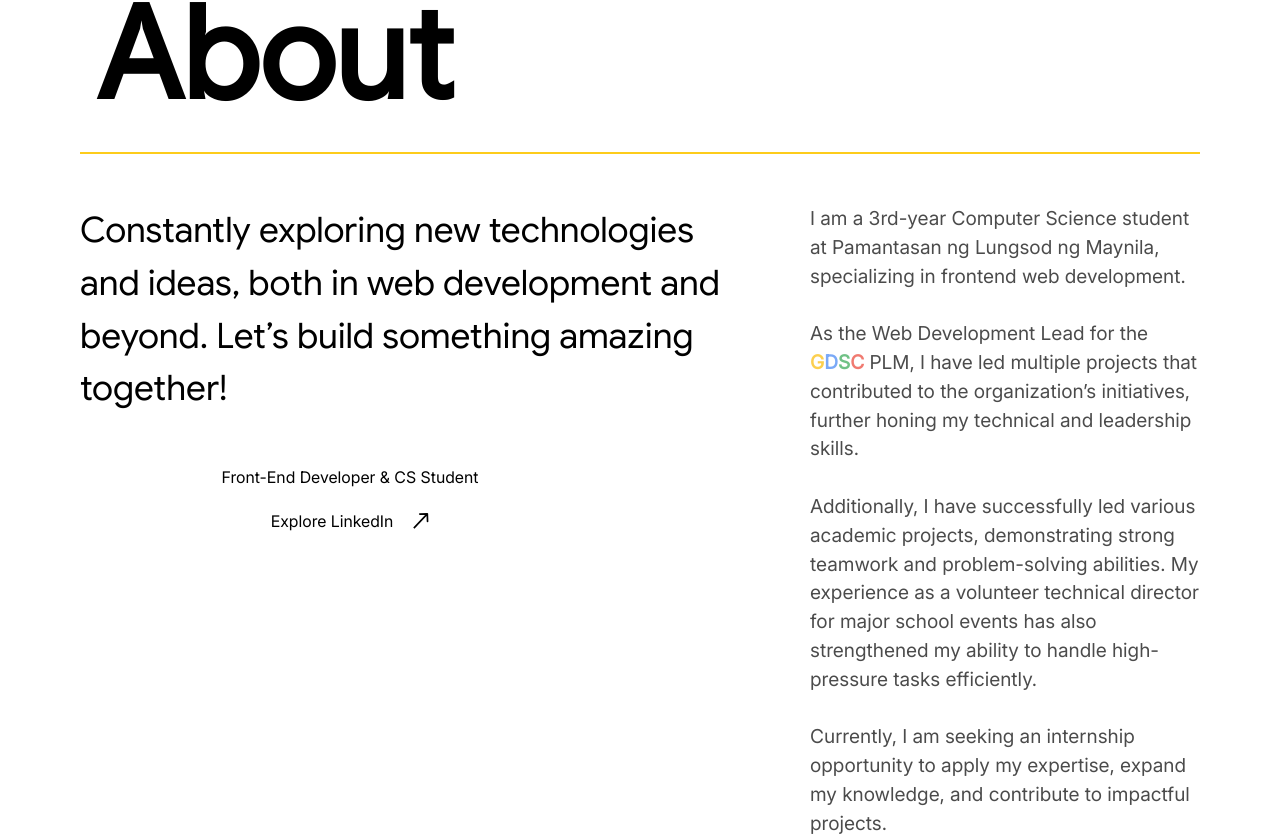
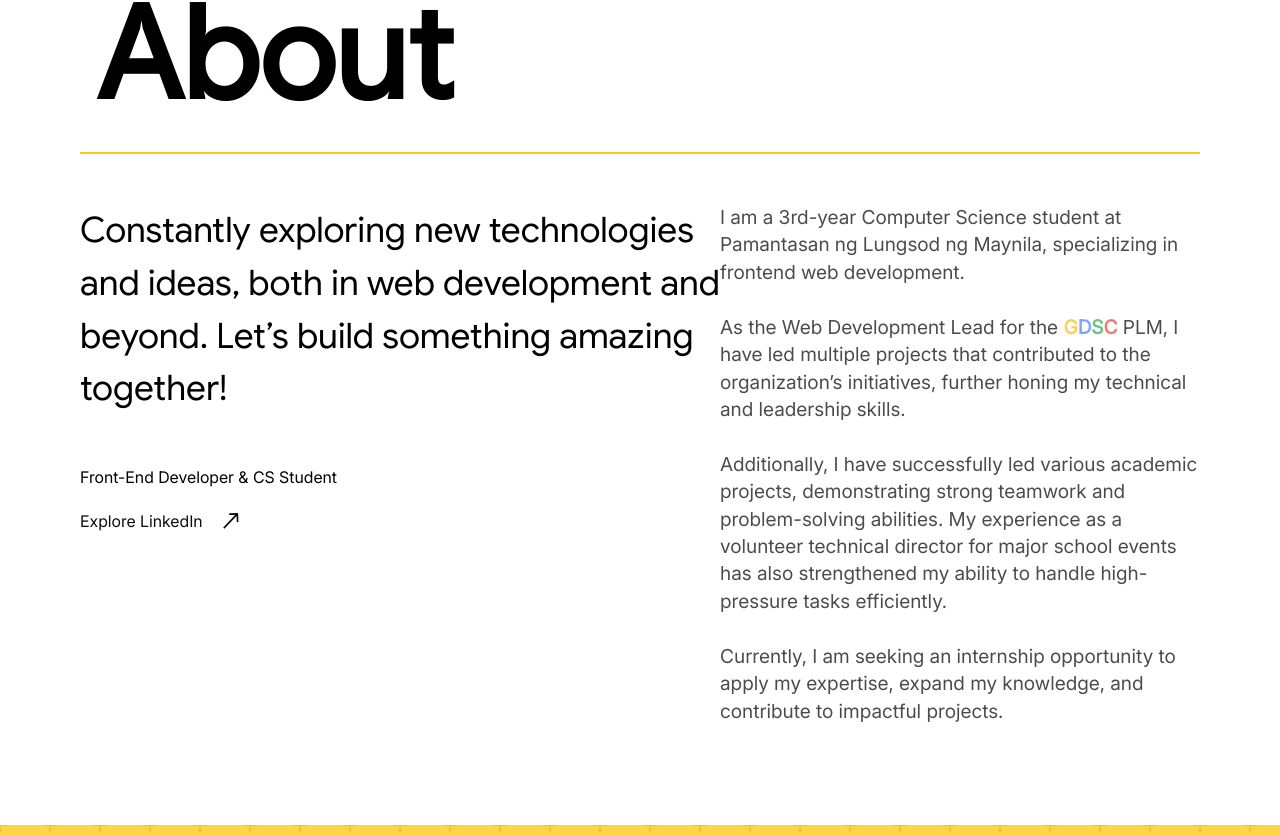
Before and after one commit to CoderTofu/2025-Portfolio-Updated, a Next.js app: page / in a window 1280 px wide. Shown: the part 890-1726 px from the top of the page. Built offline with nearby package versions, Linux system fonts and the light colour scheme.

Commit message:
git add .

```diff
--- a/src/app/components/navbar.tsx
+++ b/src/app/components/navbar.tsx
@@ -1,6 +1,15 @@
+"use client";
+
+import { motion } from "framer-motion";
+
 export default function Navbar() {
   return (
-    <nav className="absolute top-0 w-full flex justify-center z-50">
+    <motion.nav
+      className="absolute top-0 w-full flex justify-center z-50"
+      initial={{ opacity: 0 }}
+      whileInView={{ opacity: 1, transition: { delay: 0.2, duration: 1 } }}
+      viewport={{ once: false, amount: 0.2 }}
+    >
       <div className="w-full flex justify-between items-center py-4 px-4 sm:px-8 lg:px-12 max-w-[1500px]">
         <div className="flex items-center gap-4">
           <img
@@ -21,6 +30,6 @@ export default function Navbar() {
           </a>
         </div>
       </div>
-    </nav>
+    </motion.nav>
   );
 }
--- a/src/app/custom_css/about_section.css
+++ b/src/app/custom_css/about_section.css
@@ -49,7 +49,6 @@
 .titles {
   margin-top: 150px;
   display: flex;
-  align-items: center;
 }
 
 .titles p {
@@ -94,4 +93,9 @@
   .about-content {
     margin: 50px 0;
   }
+
+  .about-body {
+    gap: 0px;
+    margin-bottom: 50px;
+  }
 }
--- a/src/app/sections/about_section.tsx
+++ b/src/app/sections/about_section.tsx
@@ -20,9 +20,9 @@ export default function AboutSection() {
               </div>
               <a
                 href="https://www.linkedin.com/in/paolo-dionisio/"
-                className="animate-link-hk cursor-pointer"
+                className="cursor-pointer"
               >
-                <p className="flex items-center gap-1">
+                <p className="flex items-center gap-1 hover:pl-2 transition-all opacity-95 duration-300">
                   Explore LinkedIn
                   <span>
                     <img
@@ -37,7 +37,7 @@ export default function AboutSection() {
           </div>
           {/* Right Side */}
           <div className="right-side sides">
-            <p className="font-3">
+            <p className="font-3 text-base md:text-sm">
               I am a 3rd-year Computer Science student at Pamantasan ng Lungsod
               ng Maynila, specializing in frontend web development.
               <br /> <br />
--- a/src/app/sections/contact_section.tsx
+++ b/src/app/sections/contact_section.tsx
@@ -1,5 +1,4 @@
 import "../custom_css/contact_section.css";
-import Marquee from "react-fast-marquee";
 
 export default function ContactSection() {
   return (
--- a/src/app/sections/landing_section.tsx
+++ b/src/app/sections/landing_section.tsx
@@ -7,12 +7,21 @@ import Separator from "../components/separator";
 
 const fadeUpLoadVariants = {
   hidden: { opacity: 0, y: 50 },
-  visible: { opacity: 1, y: 0, transition: { duration: 1.2, ease: "easeOut" } },
+  visible: {
+    opacity: 1,
+    y: 0,
+    transition: { duration: 1.2, ease: "easeInOut" },
+  },
 };
 
 export default function LandingSection() {
   return (
-    <section className="w-full h-screen bg-radial-[at_50%_50%] from-gray-200 to-gray-500 relative overflow-hidden">
+    <motion.section
+      className="w-full h-screen bg-radial-[at_50%_50%] from-gray-200 to-gray-500 relative overflow-hidden"
+      initial={{ opacity: 0 }}
+      whileInView={{ opacity: 1, transition: { delay: 0.2, duration: 1 } }}
+      viewport={{ once: false, amount: 0.1 }}
+    >
       <div className="marquee-container w-full">
         <Marquee className="p-0">
           <p className="font-2">Hello, I'm Juan Paolo B. Dionisio! &nbsp;</p>
@@ -29,10 +38,10 @@ export default function LandingSection() {
         variants={fadeUpLoadVariants}
         initial="hidden"
         whileInView="visible"
-        viewport={{ once: true }}
+        viewport={{ once: false }}
       />
 
       <Separator />
-    </section>
+    </motion.section>
   );
 }
```
